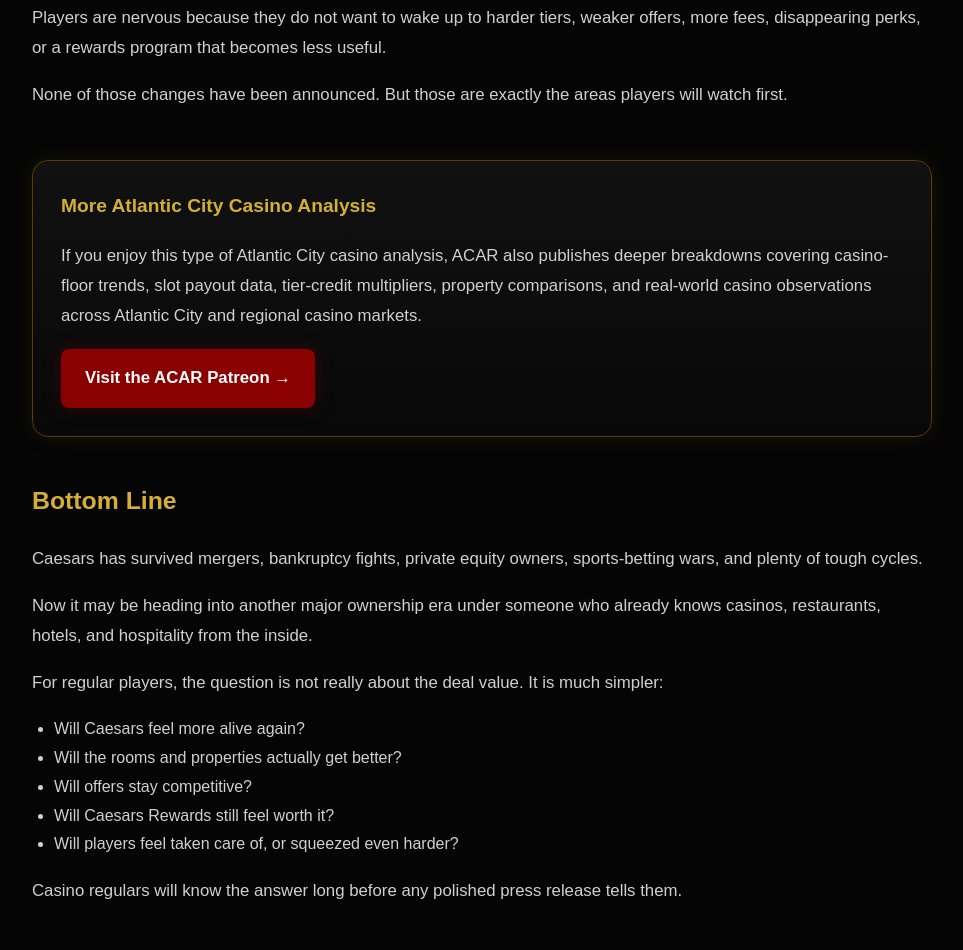
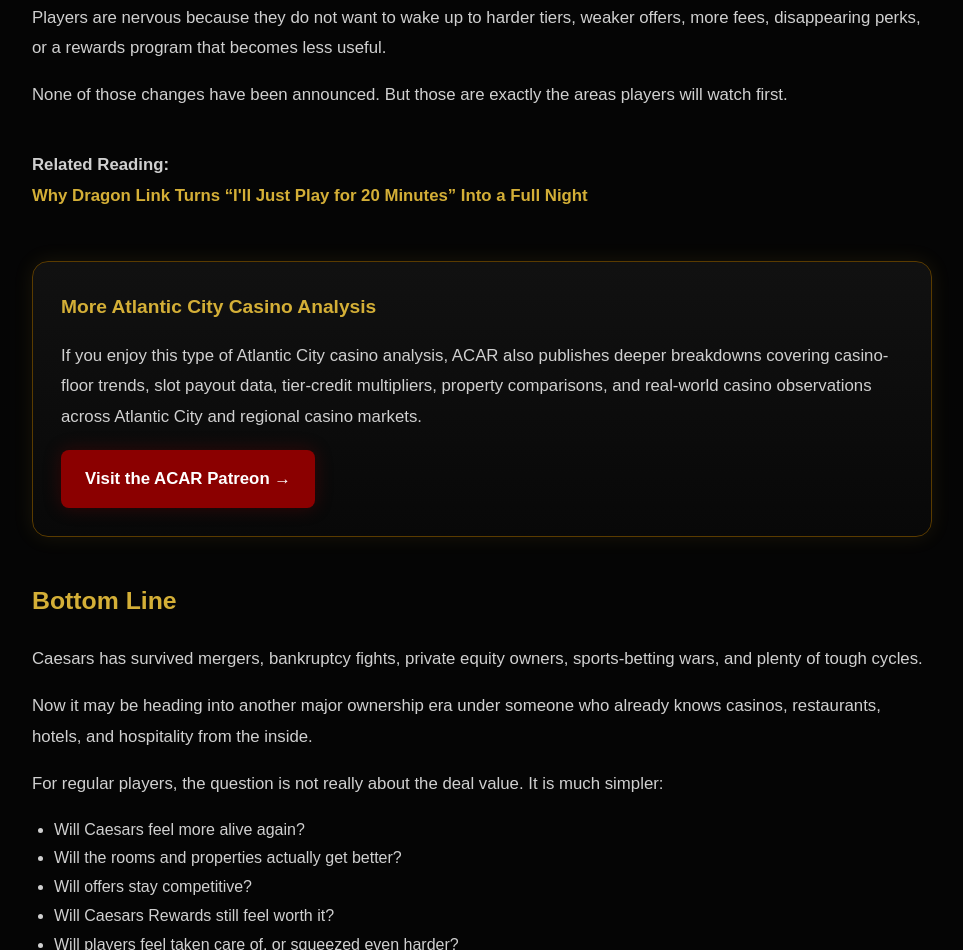
Before and after one commit to acactionreport-creator/acactionreport, a plain HTML site: page caesars-fertitta-takeover.html in a window 1280 px wide. Shown: the part 3811-4761 px from the top of the page, without its empty margins (158-1121 px from the left). Drawn offline with Linux system fonts and the light colour scheme.

Commit message:
Update caesars-fertitta-takeover.html

```diff
--- a/caesars-fertitta-takeover.html
+++ b/caesars-fertitta-takeover.html
@@ -240,6 +240,14 @@
 None of those changes have been announced. But those are exactly the areas players will watch first.
 </p>
 
+<p style="margin-top:40px;">
+<strong>Related Reading:</strong><br>
+<a href="dragon-link-full-night.html">
+Why Dragon Link Turns “I'll Just Play for 20 Minutes” Into a Full Night
+</a>
+</p>
+
+
 <div style="
 margin:50px 0 40px 0;
 padding:28px;
```
